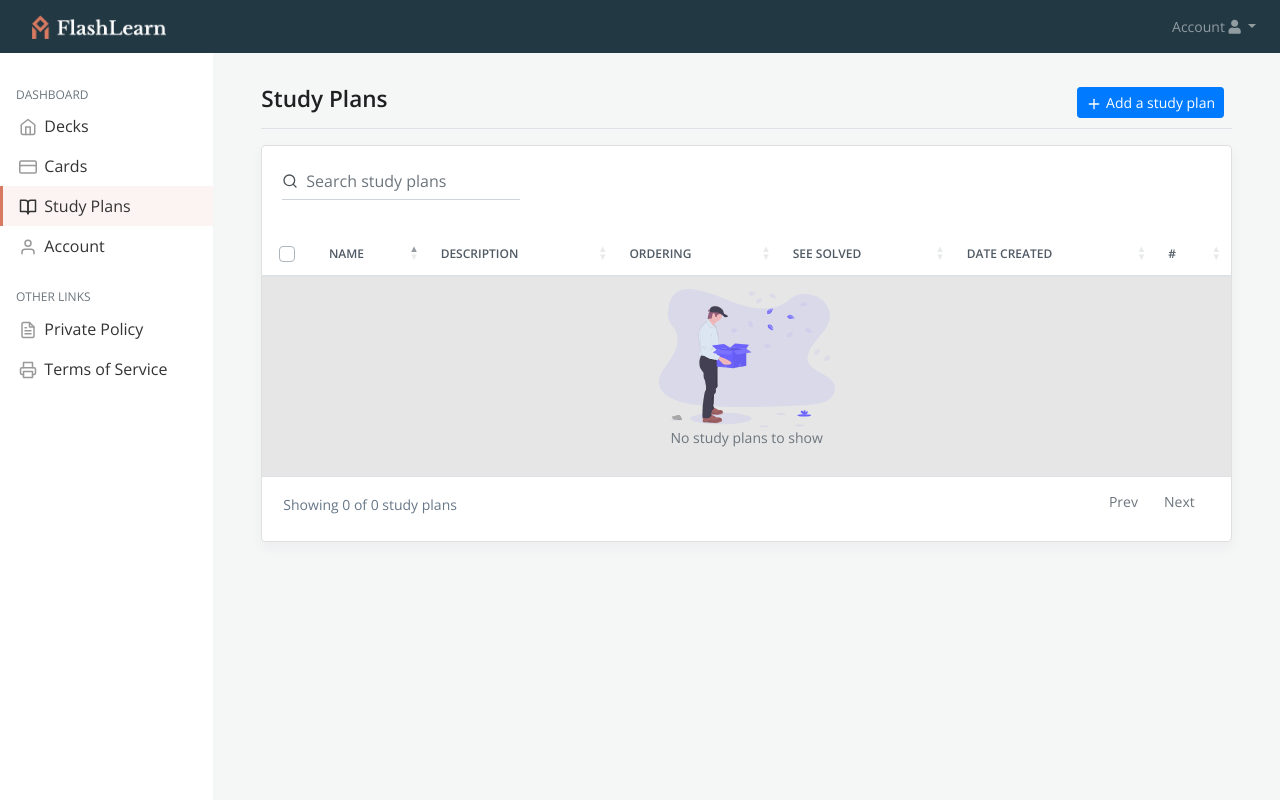
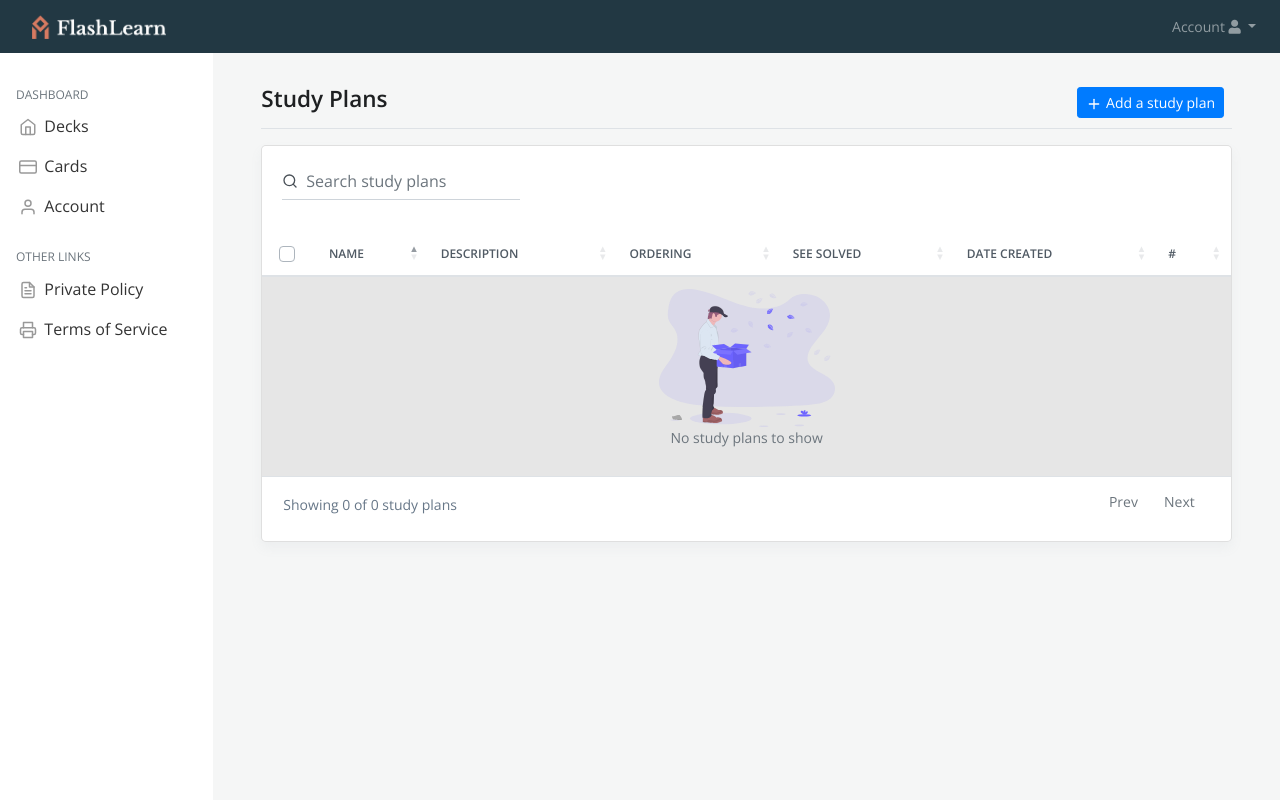
Before and after one commit to Victornguli/flashlearn, a Flask app: page /plans in a window 1280 px wide. Run offline with Flask 2, Linux system fonts and the light colour scheme; the visitor is signed in with stand-in values (Sample User, id 1); data comes from the database, SQL or seed files in the repository; data that the repository does not hold is empty; some libraries are stand-ins or nearby versions.

Commit message:
Remove Study Plan module from main view

```diff
--- a/flashlearn/templates/dashboard/_sidebar.html
+++ b/flashlearn/templates/dashboard/_sidebar.html
@@ -59,7 +59,7 @@
                     {% endif %}
                 </a>
             </li>
-            <li class="nav-item">
+            <!-- <li class="nav-item">
                 <a {% if request.endpoint == 'core.study_plans' or request.endpoint=='core.create_study_plan' %}
                     class='active nav-link' {% endif %} class="nav-link" href="{{ url_for('core.study_plans') }}">
                     <svg xmlns="http://www.w3.org/2000/svg" width="24" height="24" viewBox="0 0 24 24" fill="none"
@@ -75,7 +75,7 @@
                     <span class="sr-only">(current)</span>
                     {% endif %}
                 </a>
-            </li>
+            </li> -->
             <li class="nav-item">
                 <a {% if request.endpoint == 'user.account' or request.endpoint=='user.account' %}
                     class='active nav-link' {% endif %} class="nav-link" href="{{ url_for('user.account') }}">
--- a/flashlearn/templates/dashboard/plans/_create.html
+++ b/flashlearn/templates/dashboard/plans/_create.html
@@ -1,4 +1,4 @@
-{% extends './dashboard/index.html' %}
+<!-- {% extends './dashboard/index.html' %}
 
 {% block maincontent %}
 <main id="main-content" role="main" class="col-md-9 ml-sm-auto col-lg-10 px-md-5 mt-3 mb-5">
@@ -66,4 +66,4 @@
         </div>
     </div>
 </main>
-{% endblock %}
+{% endblock %} -->
```
Also changed, not shown: tests/test_core_routes.py (+15 -0 lines).
